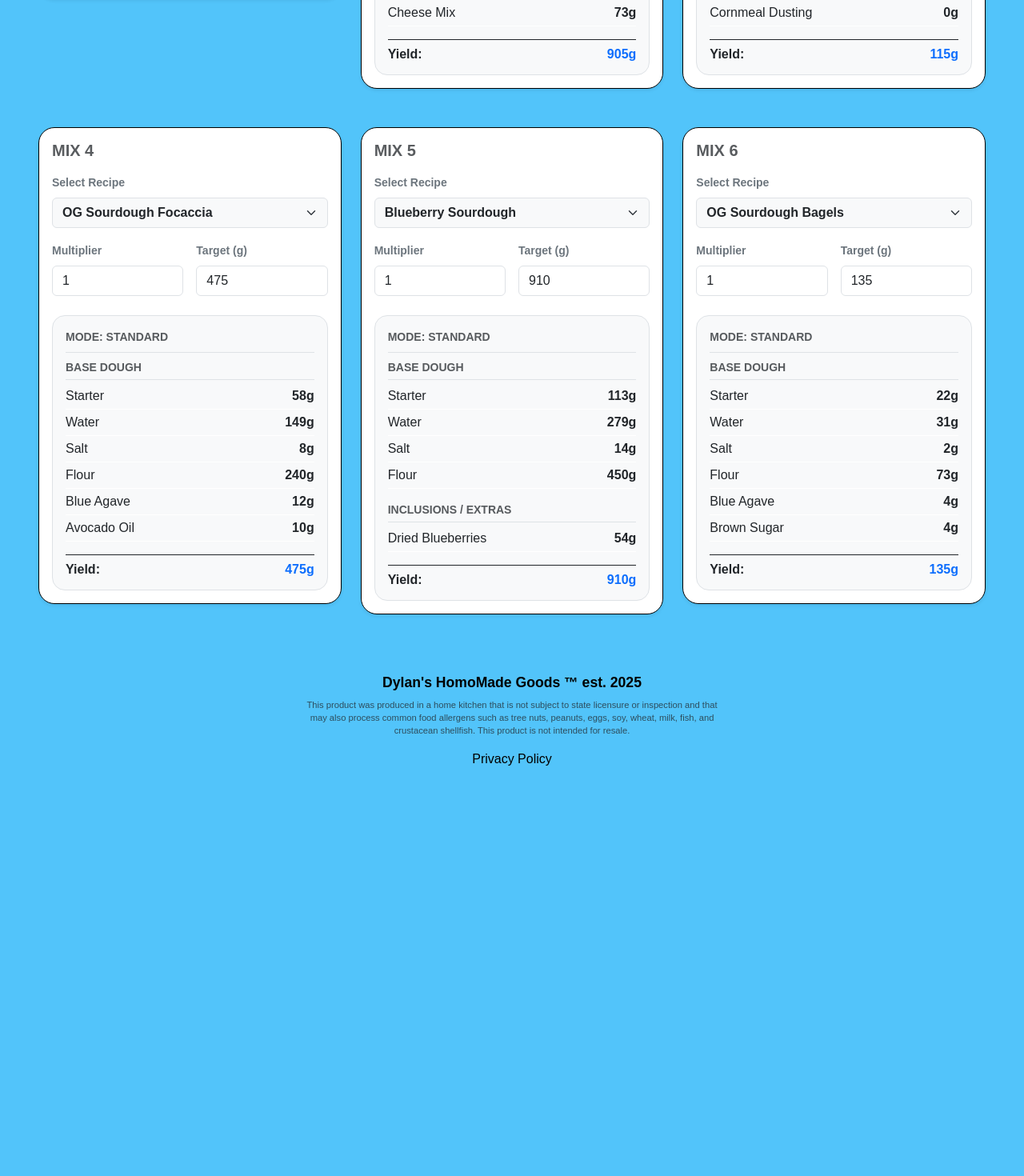
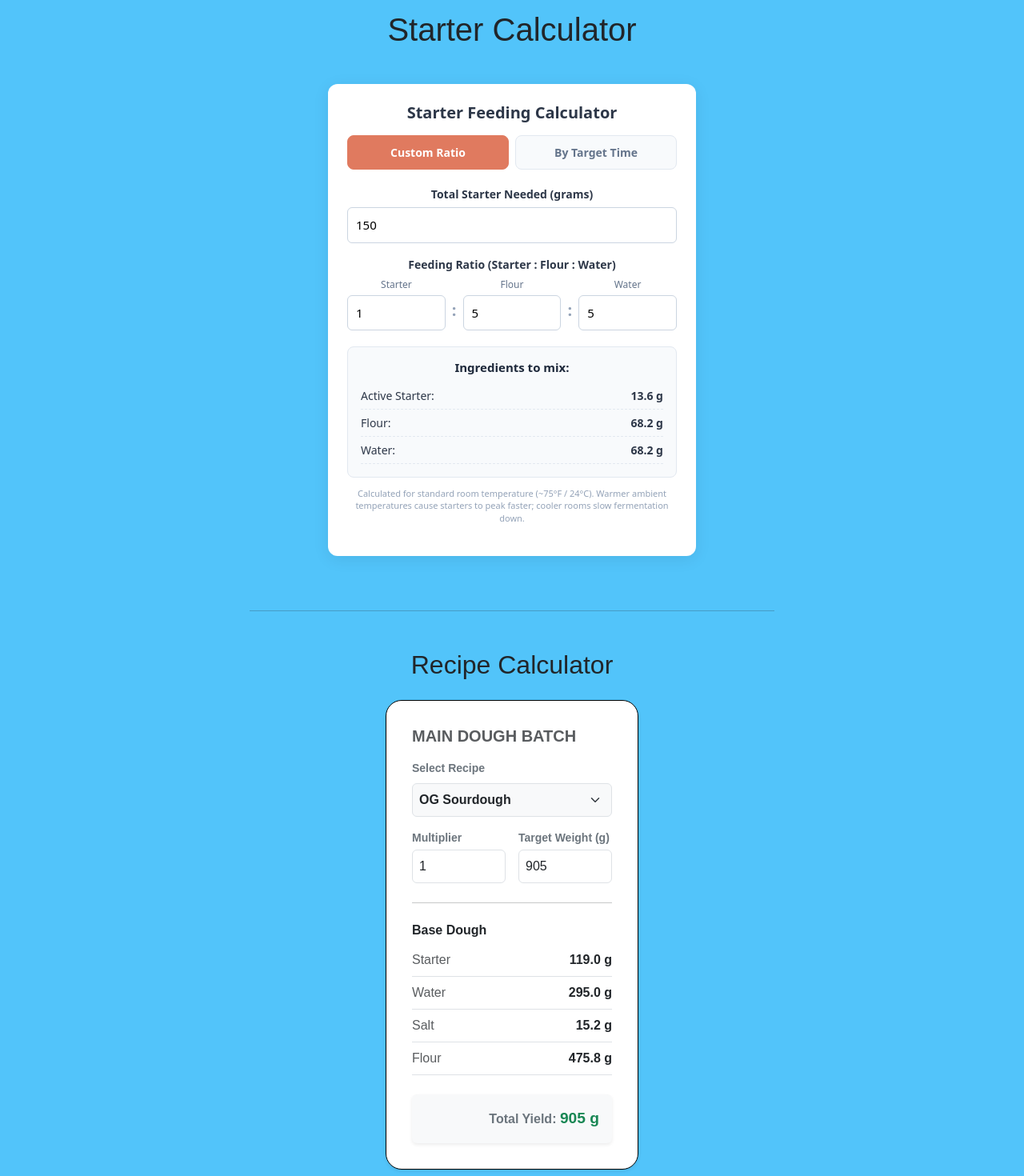
Before and after one commit to dylandotanthony/dylans-homomade-bakery, a React (Vite) app: page /calculator in a window 1280 px wide. Shown: the part 660-2130 px from the top of the page at 80% size. Before the commit the page ends 1693 px from the top, so only its background shows below. Built offline with nearby package versions, Linux system fonts and the light colour scheme; a web font is replaced by a local one.

Commit message:
Update Calculator.jsx

```diff
--- a/src/Calculator.jsx
+++ b/src/Calculator.jsx
@@ -1,6 +1,33 @@
 import React, { useState, useEffect } from 'react';
 import Header from './Header';
 import Footer from './Footer';
+import SourdoughStarterCalculator from './SourdoughStarterCalculator';
+
+export default function App() {
+  return (
+    <div className="app-container container my-4">
+      <Header />
+
+      <div className="text-center my-5">
+        <h1 className="mb-4">Starter Calculator</h1>
+        {/* The calculator is rendered right here */}
+        <SourdoughStarterCalculator />
+      </div>
+
+      <hr className="my-5" />
+
+      {/* Example of rendering your MixCards below the calculator */}
+      <h2 className="text-center mb-4">Recipe Calculator</h2>
+      <div className="row justify-content-center">
+        <div className="col-md-8 col-lg-6">
+          <MixCard mixName="Main Dough Batch" defaultRecipe="og_loaf" />
+        </div>
+      </div>
+
+      <Footer />
+    </div>
+  );
+}
 
 // Your Master Recipe Database
 const recipes = {
@@ -288,7 +315,6 @@ function MixCard({ mixName, defaultRecipe }) {
 
         const val = parseFloat(rawVal);
         if (!isNaN(val) && val >= 0 && baseWeight > 0) {
-            // Updated to 4 decimal places for precision rounding
             setMultiplier(+(val / baseWeight).toFixed(4));
             setMode("Target Weight");
         }
@@ -314,7 +340,7 @@ function MixCard({ mixName, defaultRecipe }) {
     const selectId = `recipe-select-${mixName.replace(/\s+/g, '-').toLowerCase()}`;
 
     return (
-        <div className="card shadow-sm border-0 mb-4">
+        <div className="card shadow-sm border-0 mb-4 p-3" style={{ borderRadius: '12px', backgroundColor: '#fff', border: '1px solid #eaeaea' }}>
             <div className="card-body text-start">
                 <h2 className="h5 fw-bold text-muted mb-3 text-uppercase">{mixName}</h2>
 
@@ -323,7 +349,7 @@ function MixCard({ mixName, defaultRecipe }) {
                     <label htmlFor={selectId} className="form-label fw-bold small text-secondary">Select Recipe</label>
                     <select
                         id={selectId}
-                        className="form-select bg-light fw-bold"
+                        className="form-select bg-light fw-bold p-2 w-100 border rounded"
                         value={recipeKey}
                         onChange={(e) => setRecipeKey(e.target.value)}
                     >
@@ -333,111 +359,52 @@ function MixCard({ mixName, defaultRecipe }) {
                     </select>
                 </div>
 
-                {/* Multiplier and Target Weight Row */}
-                <div className="row g-3 mb-4">
-                    <div className="col-6">
-                        <label className="form-label fw-bold small text-secondary">Multiplier</label>
-                        <input
-                            type="number"
-                            className="form-control"
-                            step="0.1" min="0"
-                            value={multiplier}
-                            onChange={handleMultiplierChange}
-                        />
+                {/* Input Fields */}
+                <div className="d-flex gap-3 mb-4 mt-3">
+                    <div className="flex-grow-1">
+                        <label className="form-label fw-bold small text-secondary d-block mb-1">Multiplier</label>
+                        <input type="number" step="0.1" className="form-control p-2 w-100 border rounded" value={multiplier} onChange={handleMultiplierChange} />
                     </div>
-                    <div className="col-6">
-                        <label className="form-label fw-bold small text-secondary">Target (g)</label>
-                        <input
-                            type="number"
-                            className="form-control"
-                            step="10" min="0"
-                            value={targetWeight}
-                            onChange={handleTargetChange}
-                        />
+                    <div className="flex-grow-1">
+                        <label className="form-label fw-bold small text-secondary d-block mb-1">Target Weight (g)</label>
+                        <input type="number" className="form-control p-2 w-100 border rounded" value={targetWeight} onChange={handleTargetChange} />
                     </div>
                 </div>
 
-                {/* Ingredients Output Area */}
-                <div className="bg-light p-3 rounded-4 border">
-                    <div className="border-bottom pb-2 mb-2 text-muted small fw-bold text-uppercase">
-                        Mode: {mode}
-                    </div>
+                <hr />
 
-                    <ul className="list-unstyled mb-0">
-                        {recipe.dough && recipe.dough.length > 0 && (
-                            <>
-                                <li className="fw-bold text-muted small text-uppercase mt-2 mb-1 border-bottom pb-1">Base Dough</li>
-                                {sortDough(recipe.dough).map((item) => (
-                                    <li key={item.name} className="d-flex justify-content-between py-1 border-bottom border-white">
-                                        <span>{item.name}</span>
-                                        <span className="fw-bold text-dark">{Math.round(item.weight * currentMultiplier)}g</span>
-                                    </li>
-                                ))}
-                            </>
-                        )}
+                {/* Base Dough List */}
+                <h3 className="h6 fw-bold mt-4 mb-2 text-dark">Base Dough</h3>
+                <ul className="list-unstyled mb-4">
+                    {sortDough(recipe.dough).map((item, idx) => (
+                        <li key={idx} className="d-flex justify-content-between py-2 border-bottom text-muted">
+                            <span className="fw-medium">{item.name}</span>
+                            <span className="fw-bold text-dark">{item.weight > 0 ? (item.weight * currentMultiplier).toFixed(1) + ' g' : '-'}</span>
+                        </li>
+                    ))}
+                </ul>
 
-                        {recipe.inclusions && recipe.inclusions.length > 0 && (
-                            <>
-                                <li className="fw-bold text-muted small text-uppercase mt-3 mb-1 border-bottom pb-1">Inclusions / Extras</li>
-                                {recipe.inclusions.map((item) => (
-                                    <li key={item.name} className="d-flex justify-content-between py-1 border-bottom border-white">
-                                        <span>{item.name}</span>
-                                        <span className="fw-bold text-dark">{Math.round(item.weight * currentMultiplier)}g</span>
-                                    </li>
-                                ))}
-                            </>
-                        )}
-                    </ul>
+                {/* Inclusions List (if they exist) */}
+                {recipe.inclusions && recipe.inclusions.length > 0 && (
+                    <>
+                        <h3 className="h6 fw-bold mt-3 mb-2 text-dark">Inclusions</h3>
+                        <ul className="list-unstyled mb-3">
+                            {recipe.inclusions.map((item, idx) => (
+                                <li key={idx} className="d-flex justify-content-between py-2 border-bottom text-muted">
+                                    <span className="fw-medium">{item.name}</span>
+                                    <span className="fw-bold text-dark">{item.weight > 0 ? (item.weight * currentMultiplier).toFixed(1) + ' g' : '-'}</span>
+                                </li>
+                            ))}
+                        </ul>
+                    </>
+                )}
 
-                    {/* Total Yield */}
-                    <div className="d-flex justify-content-between mt-3 pt-2 border-top border-dark fw-bold h6 mb-0">
-                        <span>Yield:</span>
-                        <span className="text-primary">{totalYield}g</span>
-                    </div>
+                {/* Final Yield Output */}
+                <div className="mt-4 p-3 bg-light rounded text-end shadow-sm">
+                    <span className="fw-bold text-secondary">Total Yield: </span>
+                    <span className="fw-bold text-success" style={{ fontSize: '1.2rem' }}>{totalYield} g</span>
                 </div>
-
             </div>
         </div>
     );
 }
-
-// Main Calculator Layout
-export default function Calculator() {
-    return (
-        <div className="container-fluid px-xl-5 px-3 pb-5 text-center">
-            <div className="column">
-
-
-
-                <div className="bg-white p-3 rounded-4 shadow-sm mb-4 border border-dark text-dark mt-3">
-                    <h1 className="h3 fw-bold mb-0">🍞 DHG Baker's Calculator 🍞</h1>
-                    <p className="mb-0 small text-muted">Scale and target dough weights perfectly</p>
-                </div>
-
-                {/* The 6 Mix Cards in a 3x2 Grid */}
-                <div className="row g-4">
-                    <div className="col-lg-4 col-md-6 col-12">
-                        <MixCard mixName="Mix 1" defaultRecipe="og_loaf" />
-                    </div>
-                    <div className="col-lg-4 col-md-6 col-12">
-                        <MixCard mixName="Mix 2" defaultRecipe="roasted_chile" />
-                    </div>
-                    <div className="col-lg-4 col-md-6 col-12">
-                        <MixCard mixName="Mix 3" defaultRecipe="english_muffs" />
-                    </div>
-                    <div className="col-lg-4 col-md-6 col-12">
-                        <MixCard mixName="Mix 4" defaultRecipe="focaccia" />
-                    </div>
-                    <div className="col-lg-4 col-md-6 col-12">
-                        <MixCard mixName="Mix 5" defaultRecipe="blueberry" />
-                    </div>
-                    <div className="col-lg-4 col-md-6 col-12">
-                        <MixCard mixName="Mix 6" defaultRecipe="og_bagels" />
-                    </div>
-                </div>
-
-                <Footer />
-            </div>
-        </div>
-    );
-}
```
